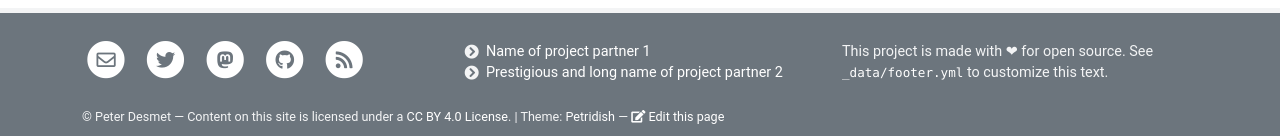
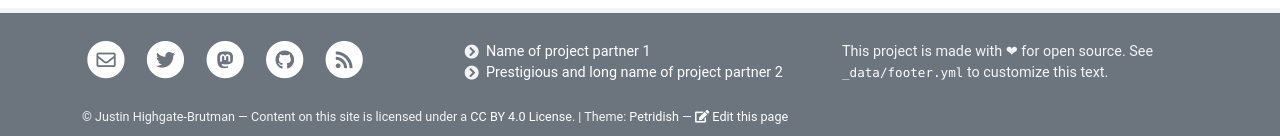
Before and after one commit to Justinhb313/fluffy-tribble, a Jekyll site: the page built from pages/home.md, in a window 1280 px wide. Shown: the part 1093-1229 px from the top of the page. Built offline with Jekyll 4.4.1, drawn with Linux system fonts in a browser that asks for light colours; comment, search, counter and statistics services are not loaded.

Commit message:
Update _config.yml

```diff
--- a/_config.yml
+++ b/_config.yml
@@ -1,6 +1,6 @@
 # SITE SETTINGS
 title: Test                        # Title in top navigation bar (navbar) and <head>
-author: Peter Desmet                    # Used for copyright statement in footer
+author: Justin Highgate-Brutman         # Used for copyright statement in footer
 baseurl: "/fluffy-tribble"              # Only required if your site is in a directory e.g. https://username.github.io/sitename
                                         # which has url: "https://username.github.io" (no slash) and baseurl: "/sitename" (leading slash)
                                         # A baseurl affects internal links, see http://peterdesmet.github.io/petridish/markdown/#links
```
